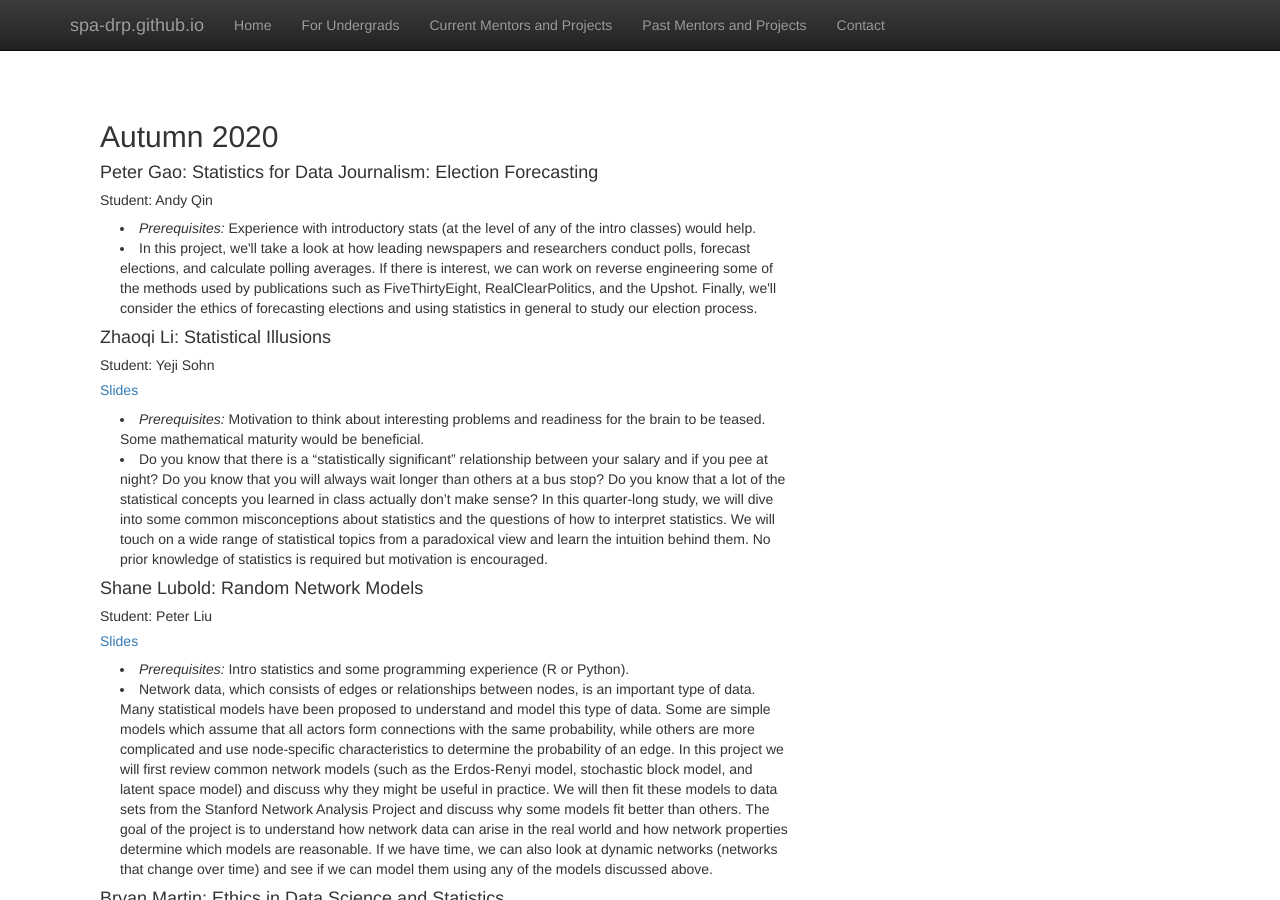
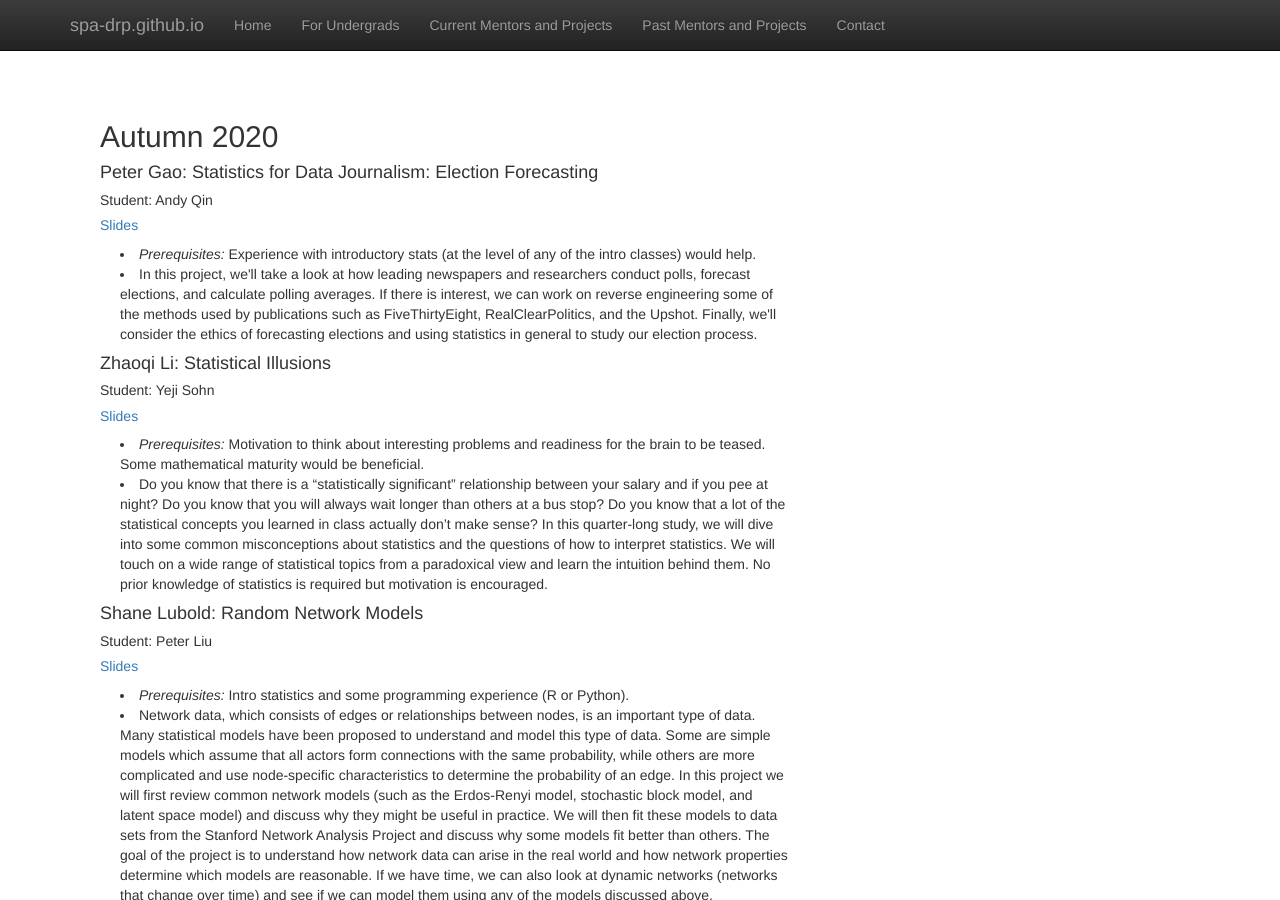
Before and after one commit to SPA-DRP/spa-drp.github.io, a Jekyll site: the page built from past-projects.html, in a window 1280 px wide and 900 px high. Built offline with Jekyll 4.4.1, drawn with Linux system fonts in a browser that asks for light colours; nearby versions of some CDN libraries; library files that are not in the unit come from our copies.

Commit message:
Added Andys slides

```diff
--- a/past-projects.html
+++ b/past-projects.html
@@ -9,6 +9,7 @@
 
 <h4> Peter Gao: Statistics for Data Journalism: Election Forecasting </h4>
   <h5> Student: Andy Qin </h5>
+  <h5> <a href = "https://spa-drp.github.io/writeups/aut2020/andy-slides.pdf"> Slides </a> </h5>
 <p class="content" style="padding:0px;margin:0px 20px 0px;">
     <li style="padding:0px;margin:0px 20px 0px;"> <i> Prerequisites: </i>
       Experience with introductory stats (at the level of any of the intro classes)
```
Also changed, not shown: 2 other files.
